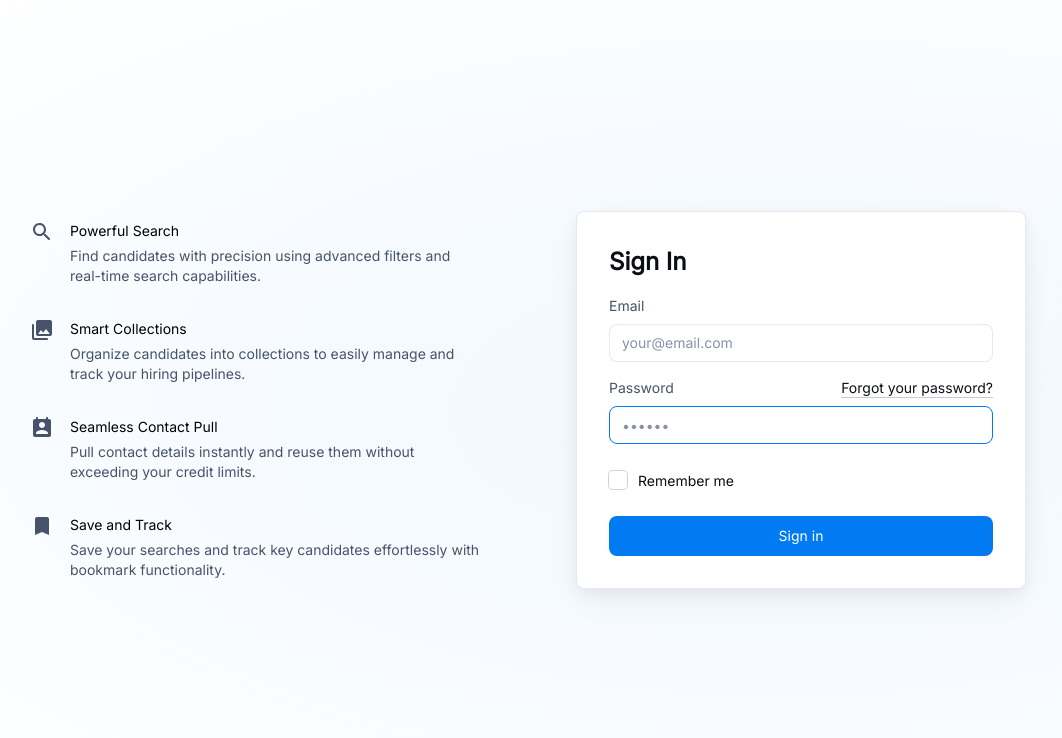
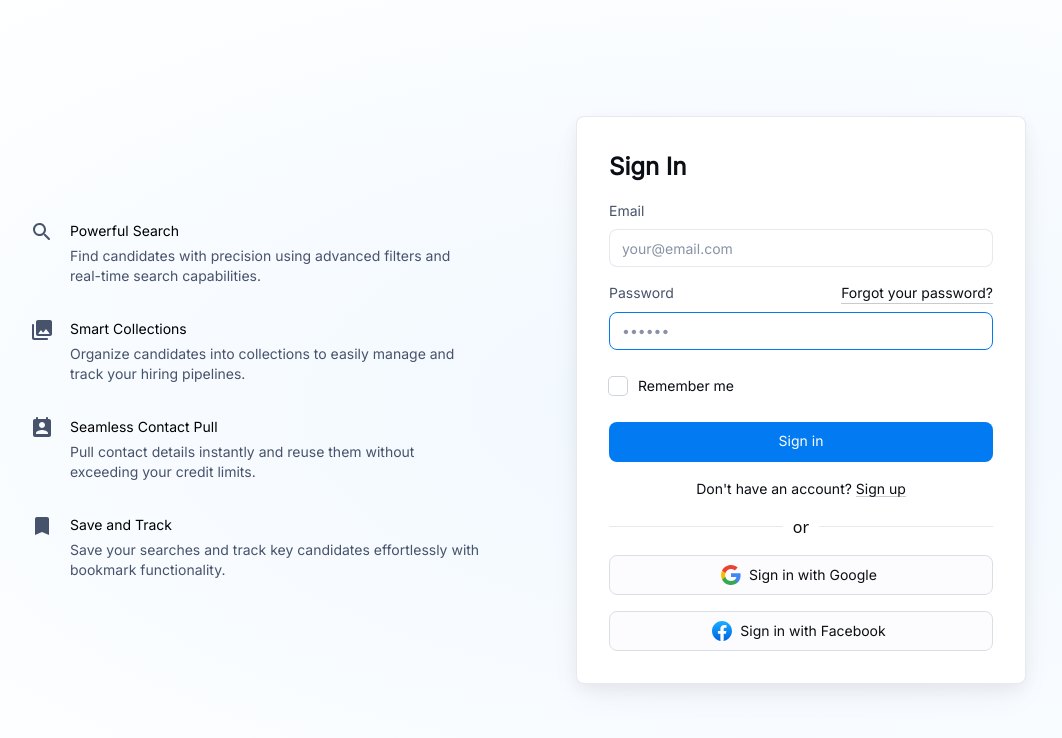
Before and after one commit to jayanthbondi/talenscout, a React (Vite) app: page /login in a window 1280 px wide. Shown: the top 738 px of the page, without its empty margins (112-1174 px from the left). Built offline with nearby package versions, Linux system fonts and the light colour scheme.

Commit message:
Static UI for Login Page

```diff
--- a/src/components/sign-in-side/SignInCard.jsx
+++ b/src/components/sign-in-side/SignInCard.jsx
@@ -3,7 +3,7 @@ import Box from "@mui/material/Box";
 import Button from "@mui/material/Button";
 import MuiCard from "@mui/material/Card";
 import Checkbox from "@mui/material/Checkbox";
-// import Divider from "@mui/material/Divider";
+import Divider from "@mui/material/Divider";
 import FormLabel from "@mui/material/FormLabel";
 import FormControl from "@mui/material/FormControl";
 import FormControlLabel from "@mui/material/FormControlLabel";
@@ -13,7 +13,7 @@ import Typography from "@mui/material/Typography";
 import { styled } from "@mui/material/styles";
 import ForgotPassword from "./ForgotPassword";
 // import { SitemarkIcon } from "./CustomIcons";
-// import { GoogleIcon, FacebookIcon, SitemarkIcon } from "./CustomIcons";
+import { GoogleIcon, FacebookIcon } from "./CustomIcons";
 
 const Card = styled(MuiCard)(({ theme }) => ({
   display: "flex",
@@ -164,25 +164,25 @@ export default function SignInCard() {
         >
           Sign in
         </Button>
-        {/* <Typography sx={{ textAlign: 'center' }}>
-          Don&apos;t have an account?{' '}
+        <Typography sx={{ textAlign: "center" }}>
+          Don&apos;t have an account?{" "}
           <span>
             <Link
               href="/material-ui/getting-started/templates/sign-in/"
               variant="body2"
-              sx={{ alignSelf: 'center' }}
+              sx={{ alignSelf: "center" }}
             >
               Sign up
             </Link>
           </span>
-        </Typography> */}
+        </Typography>
       </Box>
-      {/* <Divider>or</Divider>
-      <Box sx={{ display: 'flex', flexDirection: 'column', gap: 2 }}>
+      <Divider>or</Divider>
+      <Box sx={{ display: "flex", flexDirection: "column", gap: 2 }}>
         <Button
           fullWidth
           variant="outlined"
-          onClick={() => alert('Sign in with Google')}
+          onClick={() => alert("Sign in with Google")}
           startIcon={<GoogleIcon />}
         >
           Sign in with Google
@@ -190,12 +190,12 @@ export default function SignInCard() {
         <Button
           fullWidth
           variant="outlined"
-          onClick={() => alert('Sign in with Facebook')}
+          onClick={() => alert("Sign in with Facebook")}
           startIcon={<FacebookIcon />}
         >
           Sign in with Facebook
         </Button>
-      </Box> */}
+      </Box>
     </Card>
   );
 }
```
